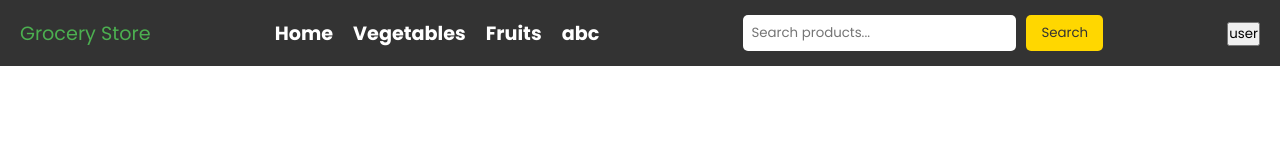
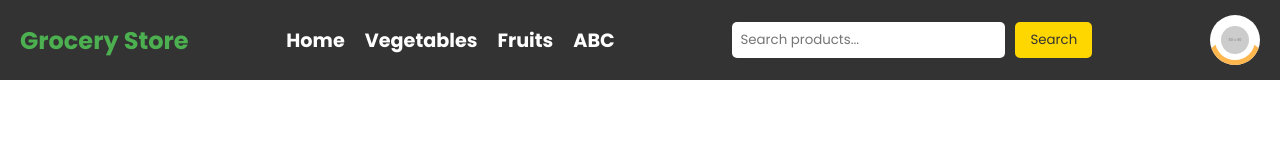
Before and after one commit to aminmihir01/E-CommerceWebSite, a plain HTML site: page index.html in a window 1280 px wide. Drawn offline with Linux system fonts and the light colour scheme; placeholder pictures from the web are drawn by us; a web font is replaced by a local one.

Commit message:
add profile  user

```diff
--- a/assets/css/main.css
+++ b/assets/css/main.css
@@ -1,13 +1,15 @@
+/* Import fonts */
 @import url('https://fonts.googleapis.com/css2?family=Anton+SC&family=Poppins:wght@400;700&display=swap');
-*{
+
+/* General Reset */
+* {
     margin: 0;
     padding: 0;
-    font-family: "poppins";
-    font-weight: 400;
+    box-sizing: border-box;
+    font-family: 'Poppins', sans-serif;
 }
 
 body {
-    margin: 0;
     font-family: 'Arial', sans-serif;
 }
 
@@ -29,9 +31,9 @@ header {
 }
 
 .logo p {
-    margin: 0;
-    font-size: 1.2em;
+    font-size: 1.5em;
     color: #4caf50;
+    font-weight: bold;
 }
 
 nav ul {
@@ -83,6 +85,54 @@ nav a:hover {
     background-color: #ffc107;
 }
 
+/* User Profile */
+.user-profile {
+    display: flex;
+    justify-content: center;
+    align-items: center;
+}
+
+.profile-logo {
+    position: relative;
+    width: 50px;
+    height: 50px;
+    border-radius: 50%;
+    background-color: #fff;
+    display: flex;
+    justify-content: center;
+    align-items: center;
+    overflow: hidden;
+    margin-left: 20px;
+}
+
+.user-icon {
+    width: 40px;
+    height: 40px;
+    border-radius: 50%;
+    background-color: #fff;
+    display: flex;
+    justify-content: center;
+    align-items: center;
+    z-index: 2;
+}
+
+.user-icon img {
+    width: 70%;
+    height: 70%;
+    border-radius: 50%;
+}
+
+.store-background {
+    position: absolute;
+    bottom: 0;
+    width: 100%;
+    height: 50%;
+    background-color: #FFB74D;
+    border-top-left-radius: 50%;
+    border-top-right-radius: 50%;
+}
+
+/* Media Queries for Mobile Responsiveness */
 @media screen and (max-width: 768px) {
     .navbar {
         flex-direction: column;
@@ -105,4 +155,8 @@ nav a:hover {
     .search {
         margin-top: 10px;
     }
+
+    .user-profile {
+        margin-top: 10px;
+    }
 }
--- a/index.html
+++ b/index.html
@@ -14,38 +14,31 @@
                     <p>Grocery Store</p>
                 </span>
             </div>
+
             <nav>
                 <ul>
-                    <li>
-                        <a href="#home">
-                            Home
-                        </a>
-                    </li>
-                    <li>
-                        <a href="#vegetables">
-                            Vegetables
-                        </a>
-                    </li>
-                    <li>
-                        <a href="#fruits">
-                            Fruits
-                        </a>
-                    </li>
-                    <li>
-                        <a href="#abc">
-                            abc
-                        </a>
-                    </li>
+                    <li><a href="#home">Home</a></li>
+                    <li><a href="#vegetables">Vegetables</a></li>
+                    <li><a href="#fruits">Fruits</a></li>
+                    <li><a href="#abc">ABC</a></li>
                 </ul>
             </nav>
+
             <div class="search">
-                <input type="text"
-                       placeholder="Search products...">
+                <input type="text" placeholder="Search products...">
                 <button>Search</button>
             </div>
-            <div class="user">
-                <button>user</button>
+
+            <!-- User Profile Logo -->
+            <div class="user-profile">
+                <div class="profile-logo">
+                    <div class="user-icon">
+                        <img src="https://via.placeholder.com/80" alt="User Icon">
+                    </div>
+                    <div class="store-background"></div>
+                </div>
             </div>
+
         </div>
     </header>
 </body>
```
